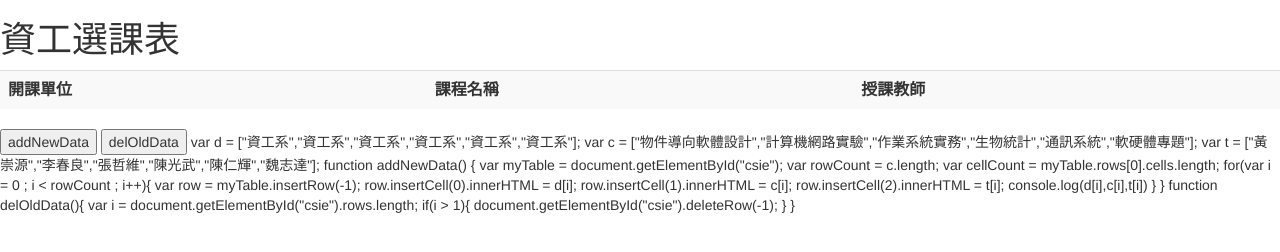
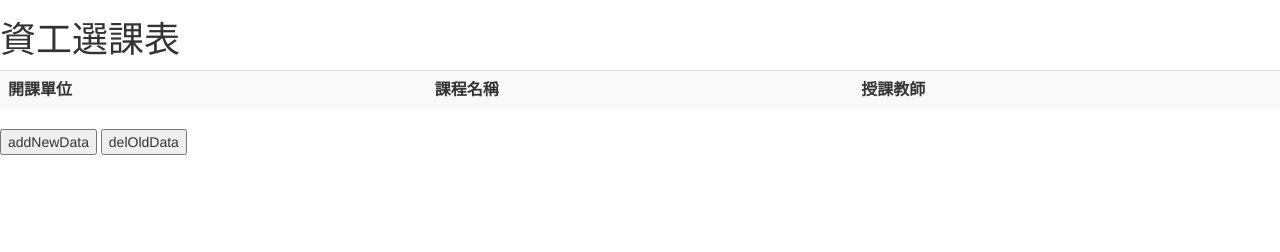
Before and after one commit to leo0703/webp2023, a plain HTML site: page Lab2/index.html in a window 1280 px wide. Drawn offline with nearby package versions, Linux system fonts and the light colour scheme.

Commit message:
Update index.html

```diff
--- a/Lab2/index.html
+++ b/Lab2/index.html
@@ -1,3 +1,7 @@
+<html>
+<head>
+  <link rel="stylesheet" href="https://maxcdn.bootstrapcdn.com/bootstrap/3.4.1/css/bootstrap.min.css">
+</head>
 <html>
 <head>
   <link rel="stylesheet" href="https://maxcdn.bootstrapcdn.com/bootstrap/3.4.1/css/bootstrap.min.css">
@@ -14,7 +18,7 @@
 
 <button onclick="addNewData()">addNewData</button>
 <button onclick="delOldData()">delOldData</button>
-
+<script>
 var d = ["資工系","資工系","資工系","資工系","資工系","資工系"];
 var c = ["物件導向軟體設計","計算機網路實驗","作業系統實務","生物統計","通訊系統","軟硬體專題"];
 var t = ["黃崇源","李春良","張哲維","陳光武","陳仁輝","魏志達"];
@@ -30,10 +34,10 @@ function addNewData() {
     console.log(d[i],c[i],t[i])
   }
 }
-
 function delOldData(){
   var i = document.getElementById("csie").rows.length;
   if(i > 1){
     document.getElementById("csie").deleteRow(-1);
   }
 }
+</script>
```
